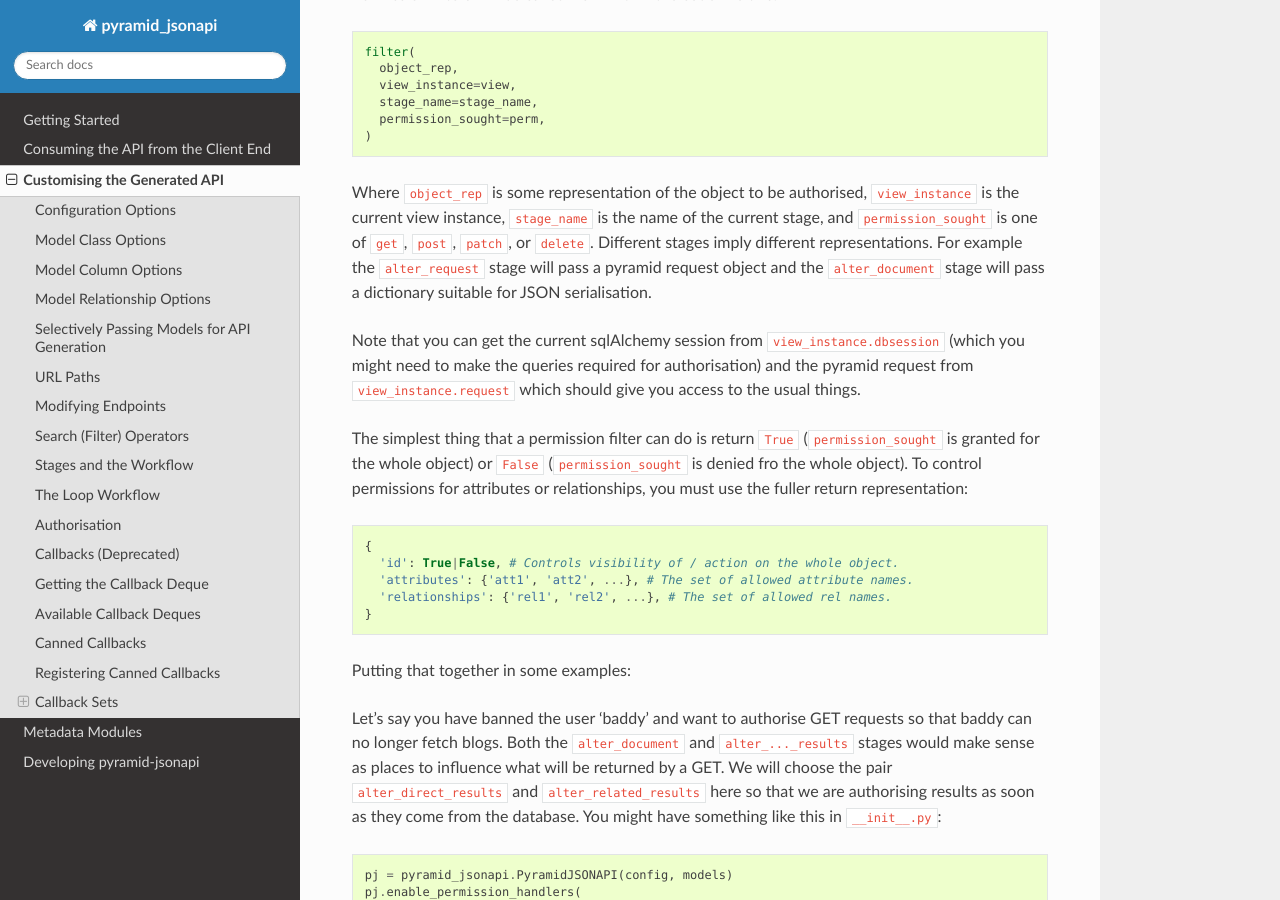
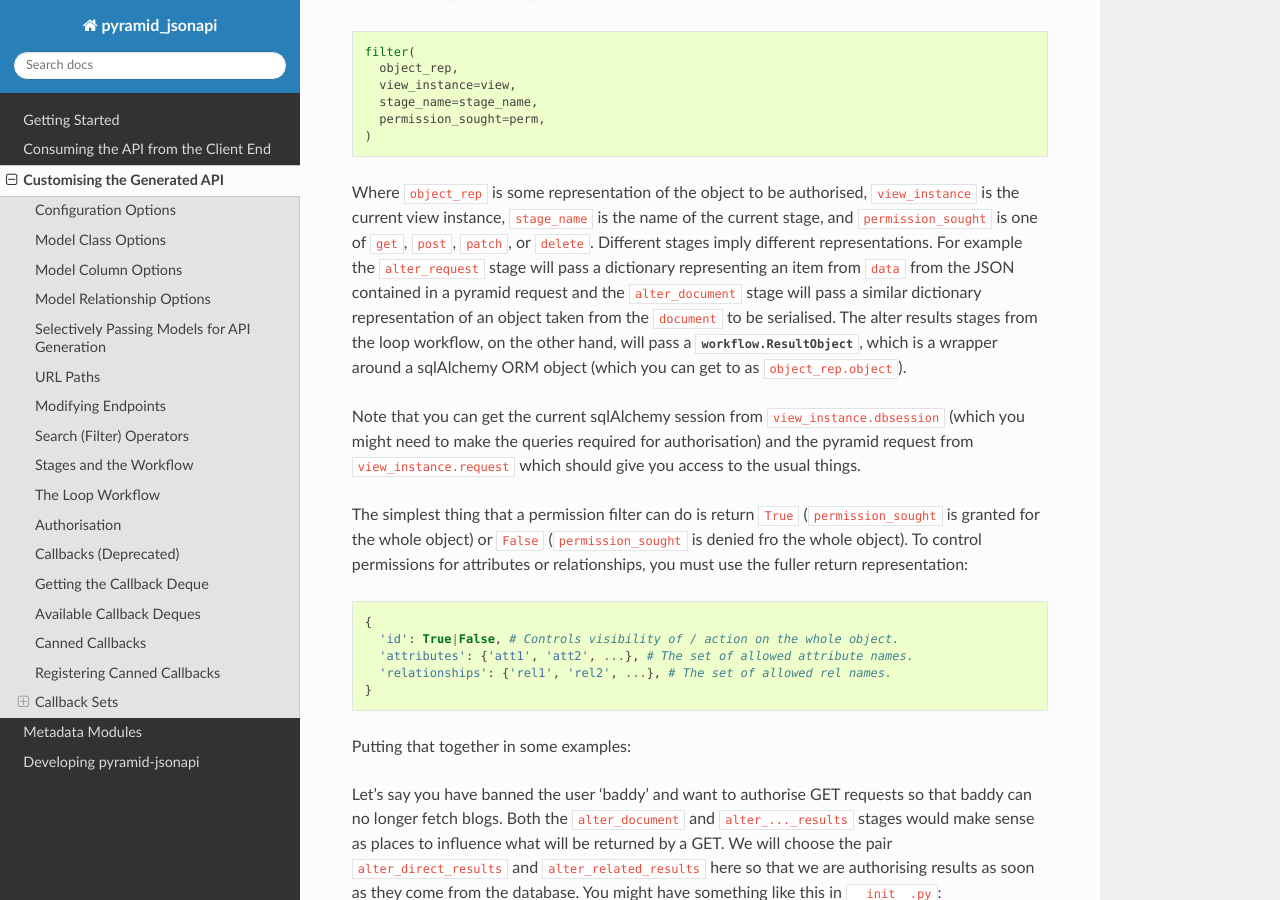
Before and after one commit to colinhiggs/pyramid-jsonapi, a Sphinx documentation site: the page built from docs/source/customisation.rst, in a window 1280 px wide and 900 px high, scrolled down 6816 px. Built offline with Sphinx 7.4.7 and the Read the Docs theme 2.0.0, drawn with Linux system fonts in a browser that asks for light colours; pages that are not in the unit, such as notebooks, are missing from menus.

Commit message:
more exaplanation of various object representations

```diff
--- a/docs/source/customisation.rst
+++ b/docs/source/customisation.rst
@@ -334,8 +334,13 @@
 ``view_instance`` is the current view instance, ``stage_name`` is the name of
 the current stage, and ``permission_sought`` is one of ``get``, ``post``,
 ``patch``, or ``delete``. Different stages imply different representations. For
-example the ``alter_request`` stage will pass a pyramid request object and the
-``alter_document`` stage will pass a dictionary suitable for JSON serialisation.
+example the ``alter_request`` stage will pass a dictionary representing an item
+from ``data`` from the JSON contained in a pyramid request and the
+``alter_document`` stage will pass a similar dictionary representation of an
+object taken from the ``document`` to be serialised. The alter results stages
+from the loop workflow, on the other hand, will pass a
+:class:`workflow.ResultObject`, which is a wrapper around a sqlAlchemy ORM
+object (which you can get to as ``object_rep.object``).
 
 Note that you can get the current sqlAlchemy session from
 ``view_instance.dbsession`` (which you might need to make the queries required
```
